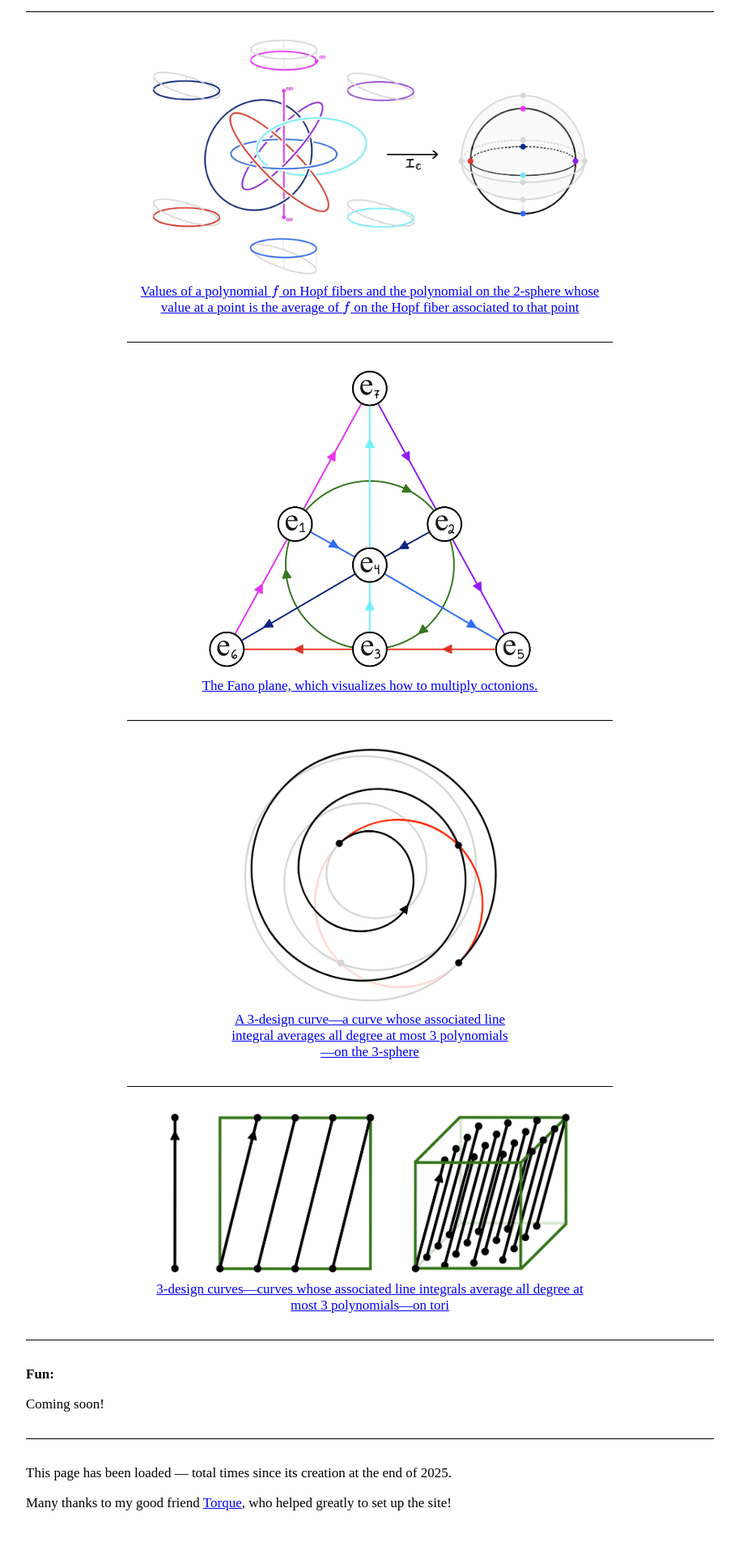
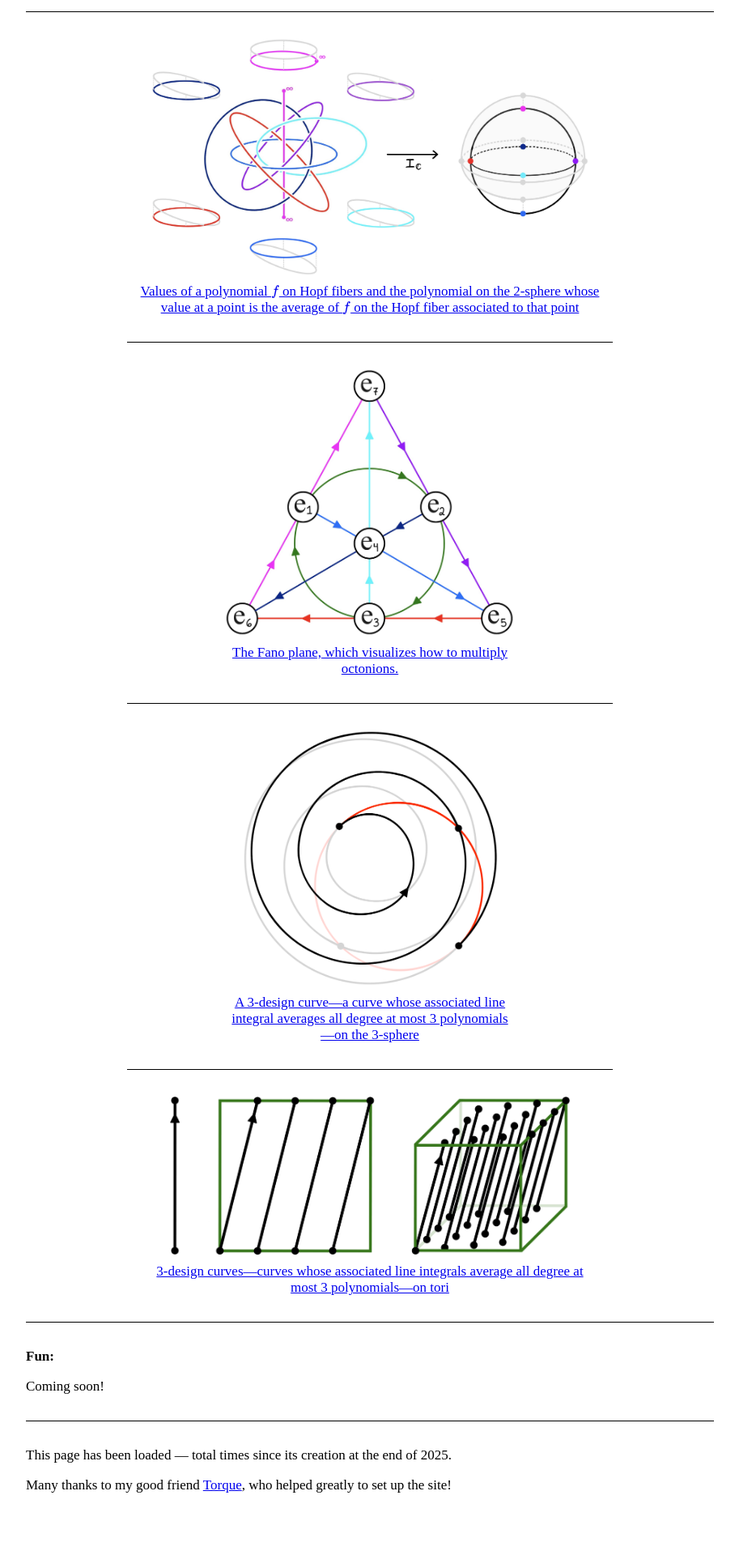
Before and after one commit to AyodejiLindblad/AyodejiLindblad.github.io, a Jekyll site: the page built from index.md, in a window 1280 px wide. Shown: the part 1941-3861 px from the top of the page at 81% size, without its empty margins (183-1096 px from the left). Built offline with Jekyll 4.4.1, drawn with Linux system fonts in a browser that asks for light colours; some web fonts are replaced; after the commit the page ends 3839 px from its top, so only the background shows below that.

Commit message:
Attempted spacing fix

```diff
--- a/index.md
+++ b/index.md
@@ -128,7 +128,7 @@ I'm a third-year PhD student of [Tom Mrowka](https://math.mit.edu/~mrowka/) at [
 
 <hr class="hr-600">
 
-<div style="flex: 1; text-align: center; --img-width: 450px;">
+<div style="flex: 1; text-align: center; --img-width: 400px;">
   <figure style="display: inline-block; margin: 0; width: min(var(--img-width), 100%);">
     <img
       src="/resources/imgs/Fano.png"
--- a/resources/style/main.css
+++ b/resources/style/main.css
@@ -87,5 +87,5 @@ html, body {
 
 /* Add some “air” above anchor targets */
 h1[id], h2[id], h3[id] {
-  scroll-margin-top: 1rem;  /* tweak: 0.75rem, 1rem, 1.5rem, etc */
+  scroll-margin-top: 2rem;  /* tweak: 0.75rem, 1rem, 1.5rem, etc */
 }
```
